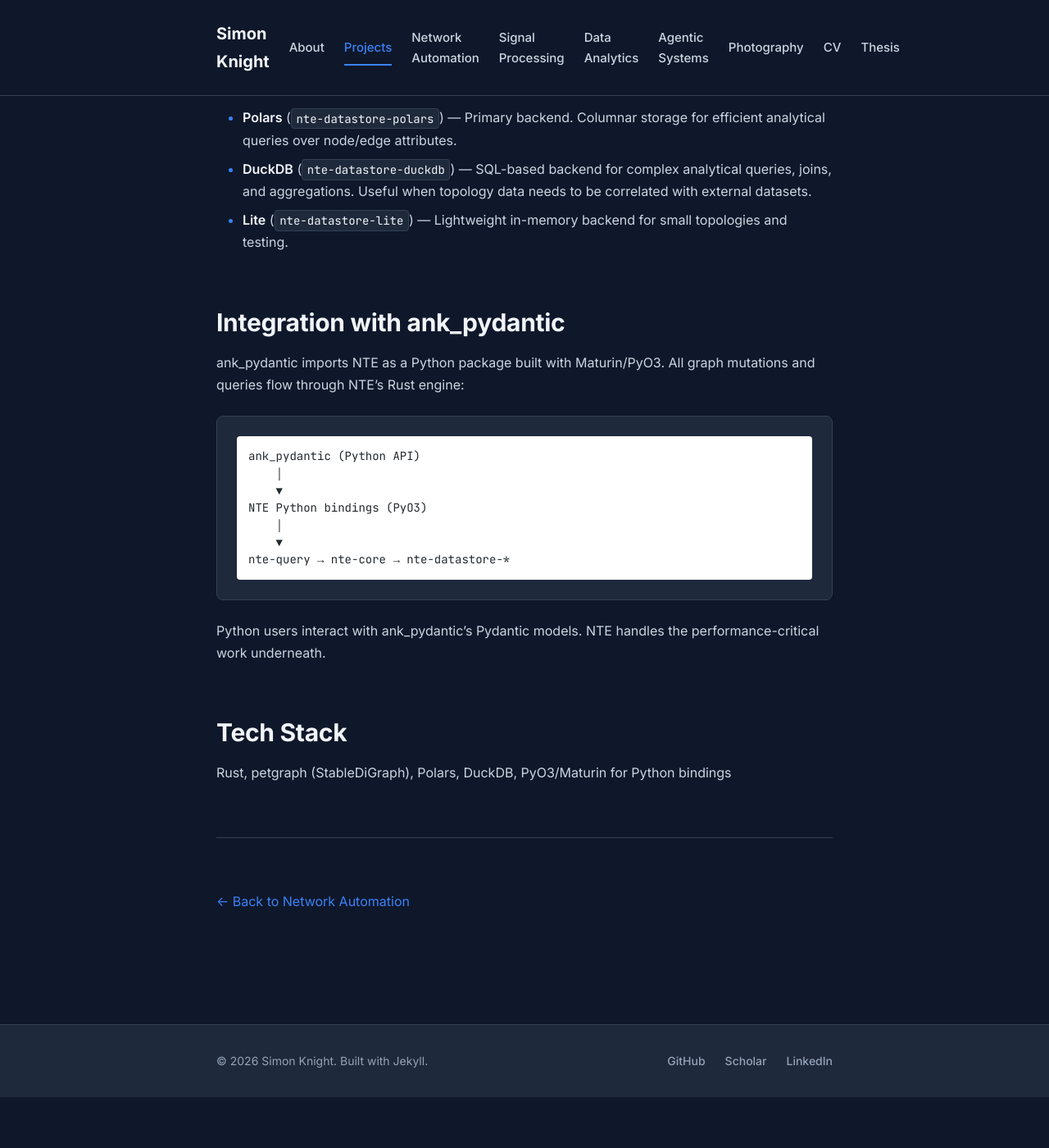
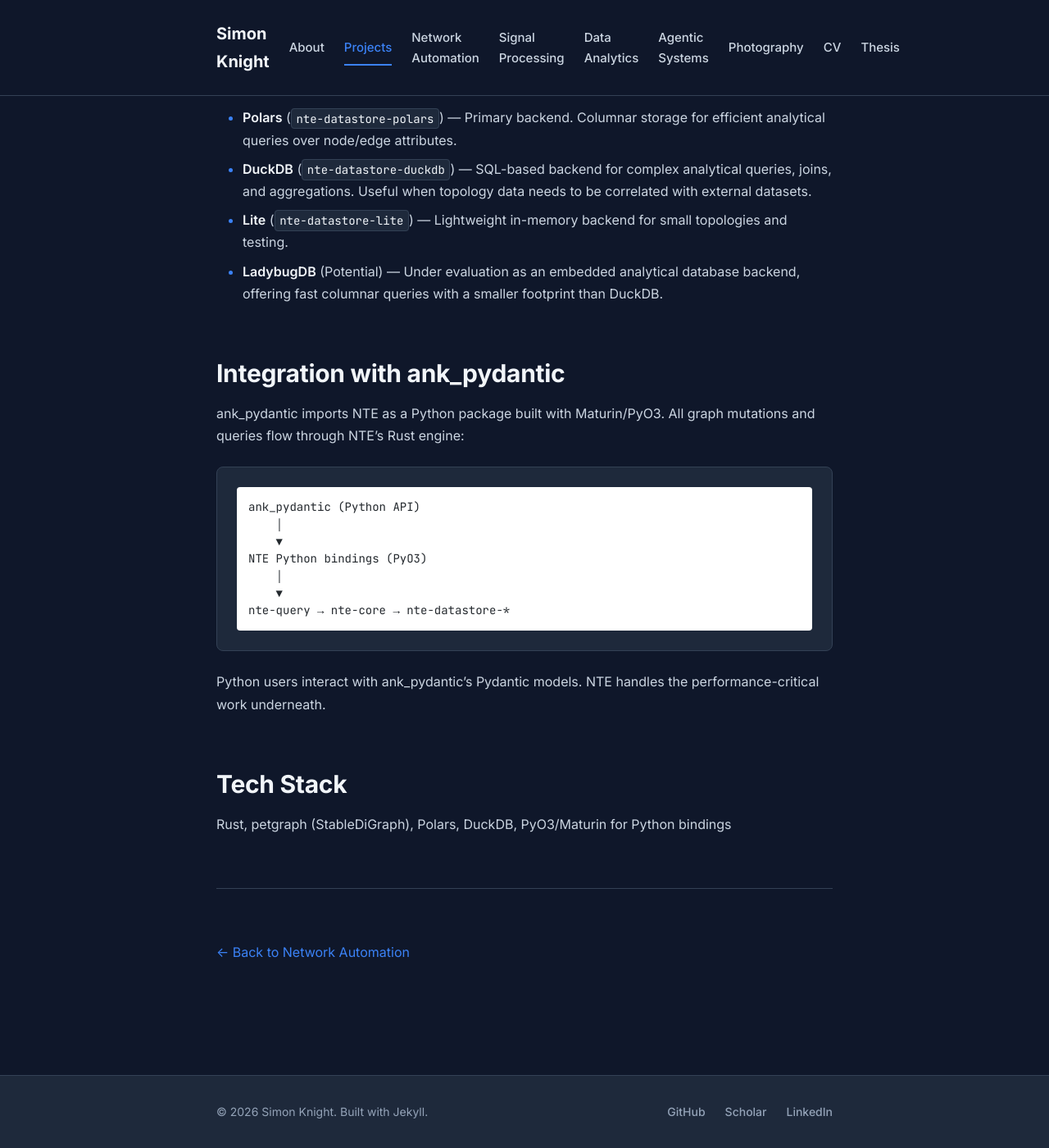
Before and after one commit to sk2/sk2.github.com, a Jekyll site: the page built from projects/nte.md, in a window 1280 px wide and 1400 px high, scrolled down 2536 px. Shown: the whole window at 82% size. Built offline with Jekyll 4.4.1, drawn with Linux system fonts in a browser that asks for light colours; our own code applies the rules of GitHub Pages for plain Markdown files; before the commit the page ends 3874 px from its top, so only the background shows below that.

Commit message:
Fix anchor scroll offset for sticky header, add LadybugDB to NTE
Add scroll-margin-top to all headings so anchor links clear the
sticky header instead of scrolling behind it. Add LadybugDB as a
potential storage backend on the Network Topology Engine page.

Co-Authored-By: Claude Opus 4.6 <noreply@anthropic.com>

```diff
--- a/assets/css/main.css
+++ b/assets/css/main.css
@@ -212,6 +212,7 @@ h1, h2, h3, h4, h5, h6 {
   font-weight: 700;
   line-height: 1.3;
   color: var(--text-primary);
+  scroll-margin-top: 5rem;
   margin-top: var(--space-lg);
   margin-bottom: var(--space-sm);
 }
--- a/projects/nte.md
+++ b/projects/nte.md
@@ -75,6 +75,7 @@ NTE supports pluggable storage through the `nte-datastore-*` crates:
 - **Polars** (`nte-datastore-polars`) — Primary backend. Columnar storage for efficient analytical queries over node/edge attributes.
 - **DuckDB** (`nte-datastore-duckdb`) — SQL-based backend for complex analytical queries, joins, and aggregations. Useful when topology data needs to be correlated with external datasets.
 - **Lite** (`nte-datastore-lite`) — Lightweight in-memory backend for small topologies and testing.
+- **LadybugDB** (Potential) — Under evaluation as an embedded analytical database backend, offering fast columnar queries with a smaller footprint than DuckDB.
 
 ## Integration with ank_pydantic
 
```
